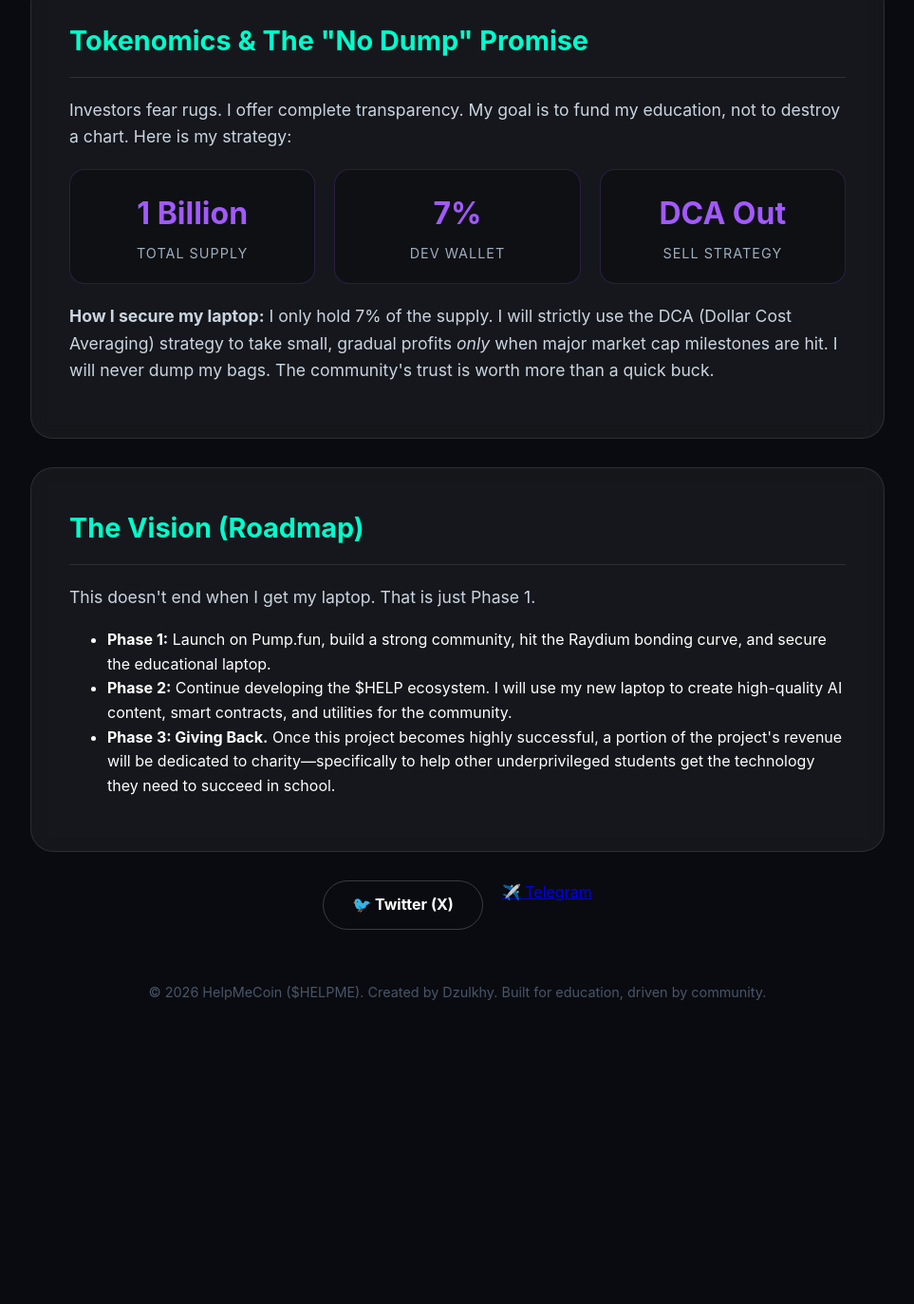
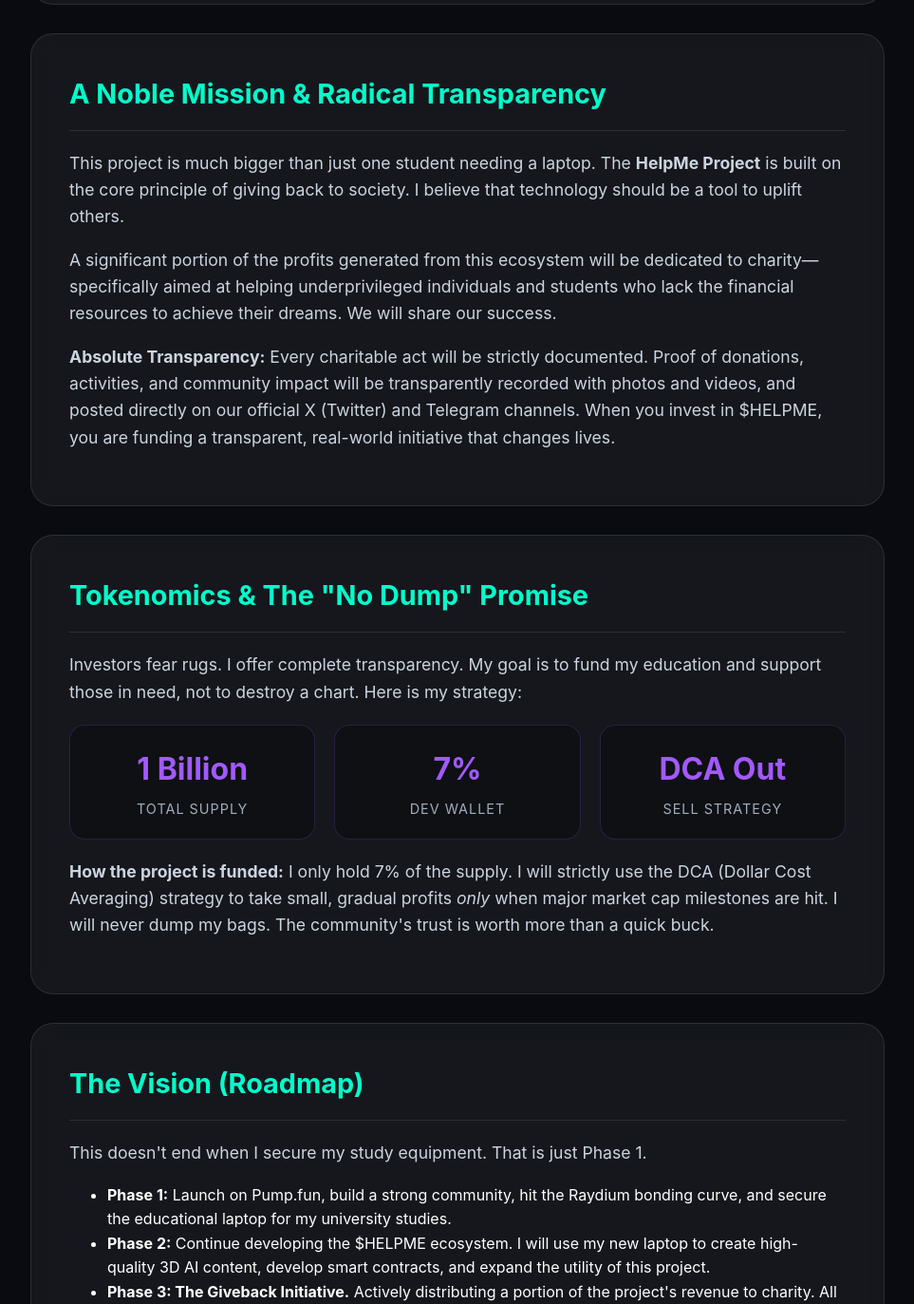
Before and after one commit to ilhamdzulkhy008-ops/HELPME_Coin, a plain HTML site: page index.html in a window 1280 px wide. Shown: the part 1127-2500 px from the top of the page at 95% size, without its empty margins (158-1121 px from the left). Before the commit the page ends 2278 px from the top, so only its background shows below. Drawn offline with Linux system fonts and the light colour scheme.

Commit message:
Update index.html

```diff
--- a/index.html
+++ b/index.html
@@ -3,7 +3,7 @@
 <head>
     <meta charset="UTF-8">
     <meta name="viewport" content="width=device-width, initial-scale=1.0">
-    <title>HelpMeCoin ($HELPME) | A Visionary Student's Journey</title>
+    <title>HelpMe Project ($HELPME) | A Visionary Student's Journey</title>
     <style>
         :root {
             --cyan: #00ffcc;
@@ -199,23 +199,30 @@
     <div class="container">
 
         <header>
-            <img src="https://github.com/ilhamdzulkhy008-ops/HELPME_Coin/blob/main/Gemini_Generated_Image_too4getoo4getoo4.png" alt="$HELPME Logo" class="logo-img">
-            <h1>HelpCoin ($HELP)</h1>
-            <p class="subtitle">Empowering Education. Building the Future. 🕊️💻</p>
+            <img src="https://github.com/ilhamdzulkhy008-ops/HELPME_Coin/blob/main/Gemini_Generated_Image_too4getoo4getoo4.png?raw=true" alt="$HELPME Logo" class="logo-img">
+            <h1>HelpMe Project ($HELPME)</h1>
+            <p class="subtitle">Empowering Education. Sharing the Success. 🕊️💻</p>
 
             <a href="#PUMPFUN" class="btn" target="_blank">Buy on Pump.fun</a>
         </header>
 
         <section class="card">
             <h2>The Developer's Story</h2>
-            <p>Hello, I'm Zulhi. I am a determined student who recently got accepted into Telkom University to pursue a degree in <strong>S1 Smart City Information System </strong>.</p>
-            <p>I have been passionate about technology and coding since I was a kid. I am an achiever who loves building things, especially in AI. However, to survive and excel in my university studies, I urgently need a capable laptop. Right now, I am building this project using my hardworking mother's work laptop, and its time is running out.</p>
-            <p>HelpMeCoin ($HELPME) is not just a meme. It is my very first real-world IT portfolio. It represents my skills, my ambition, and my transparency as a builder.</p>
+            <p>Hello, my name is Dzulkhy. I am a determined 17-year-old student from Malang, Indonesia, who recently got accepted into Telkom University to pursue a degree in <strong>S1 Sistem informasi terapan kota cerdas</strong>.</p>
+            <p>While I spend my days helping my father run his motorcycle shop, my true passion has always been technology. I have been deeply engaged in learning English, practicing martial arts for discipline, and creating AI-generated 3D content to build my skills. However, to survive and excel in my university studies, I urgently need a capable laptop. Right now, I am building the HelpMe Project using my hardworking mother's work laptop, and its time is running out.</p>
+            <p>HelpMeCoin ($HELPME) is not just a meme. It is my very first real-world IT portfolio. It represents my ambition, my discipline, and my transparency as a builder.</p>
+        </section>
+
+        <section class="card">
+            <h2>A Noble Mission & Radical Transparency</h2>
+            <p>This project is much bigger than just one student needing a laptop. The <strong>HelpMe Project</strong> is built on the core principle of giving back to society. I believe that technology should be a tool to uplift others.</p>
+            <p>A significant portion of the profits generated from this ecosystem will be dedicated to charity—specifically aimed at helping underprivileged individuals and students who lack the financial resources to achieve their dreams. We will share our success.</p>
+            <p><strong>Absolute Transparency:</strong> Every charitable act will be strictly documented. Proof of donations, activities, and community impact will be transparently recorded with photos and videos, and posted directly on our official X (Twitter) and Telegram channels. When you invest in $HELPME, you are funding a transparent, real-world initiative that changes lives.</p>
         </section>
 
         <section class="card">
             <h2>Tokenomics & The "No Dump" Promise</h2>
-            <p>Investors fear rugs. I offer complete transparency. My goal is to fund my education, not to destroy a chart. Here is my strategy:</p>
+            <p>Investors fear rugs. I offer complete transparency. My goal is to fund my education and support those in need, not to destroy a chart. Here is my strategy:</p>
 
             <div class="grid">
                 <div class="stat-box">
@@ -232,26 +239,26 @@
                 </div>
             </div>
 
-            <p style="margin-top: 20px;"><strong>How I secure my laptop:</strong> I only hold 7% of the supply. I will strictly use the DCA (Dollar Cost Averaging) strategy to take small, gradual profits <em>only</em> when major market cap milestones are hit. I will never dump my bags. The community's trust is worth more than a quick buck.</p>
+            <p style="margin-top: 20px;"><strong>How the project is funded:</strong> I only hold 7% of the supply. I will strictly use the DCA (Dollar Cost Averaging) strategy to take small, gradual profits <em>only</em> when major market cap milestones are hit. I will never dump my bags. The community's trust is worth more than a quick buck.</p>
         </section>
 
         <section class="card">
             <h2>The Vision (Roadmap)</h2>
-            <p>This doesn't end when I get my laptop. That is just Phase 1.</p>
+            <p>This doesn't end when I secure my study equipment. That is just Phase 1.</p>
             <ul>
-                <li><strong>Phase 1:</strong> Launch on Pump.fun, build a strong community, hit the Raydium bonding curve, and secure the educational laptop.</li>
-                <li><strong>Phase 2:</strong> Continue developing the $HELP ecosystem. I will use my new laptop to create high-quality AI content, smart contracts, and utilities for the community.</li>
-                <li><strong>Phase 3: Giving Back.</strong> Once this project becomes highly successful, a portion of the project's revenue will be dedicated to charity—specifically to help other underprivileged students get the technology they need to succeed in school.</li>
+                <li><strong>Phase 1:</strong> Launch on Pump.fun, build a strong community, hit the Raydium bonding curve, and secure the educational laptop for my university studies.</li>
+                <li><strong>Phase 2:</strong> Continue developing the $HELPME ecosystem. I will use my new laptop to create high-quality 3D AI content, develop smart contracts, and expand the utility of this project.</li>
+                <li><strong>Phase 3: The Giveback Initiative.</strong> Actively distributing a portion of the project's revenue to charity. All evidence of funds helping underprivileged people will be posted transparently on our social platforms.</li>
             </ul>
         </section>
 
         <div class="social-links">
             <a href="https://x.com/Dev_ofHELPME" class="social-btn" target="_blank">🐦 Twitter (X)</a>
-            <a href="https://t.me/HELP_COMMUNIT" target="_blank">✈️ Telegram</a>
+            <a href="https://t.me/HELP_COMMUNIT" class="social-btn" target="_blank">✈️ Telegram</a>
         </div>
 
         <footer>
-            <p>© 2026 HelpMeCoin ($HELPME). Created by Dzulkhy. Built for education, driven by community.</p>
+            <p>© 2026 HelpMe Project ($HELPME). Created by Dzulkhy. Built for education, driven by community, dedicated to charity.</p>
         </footer>
 
     </div>
```
